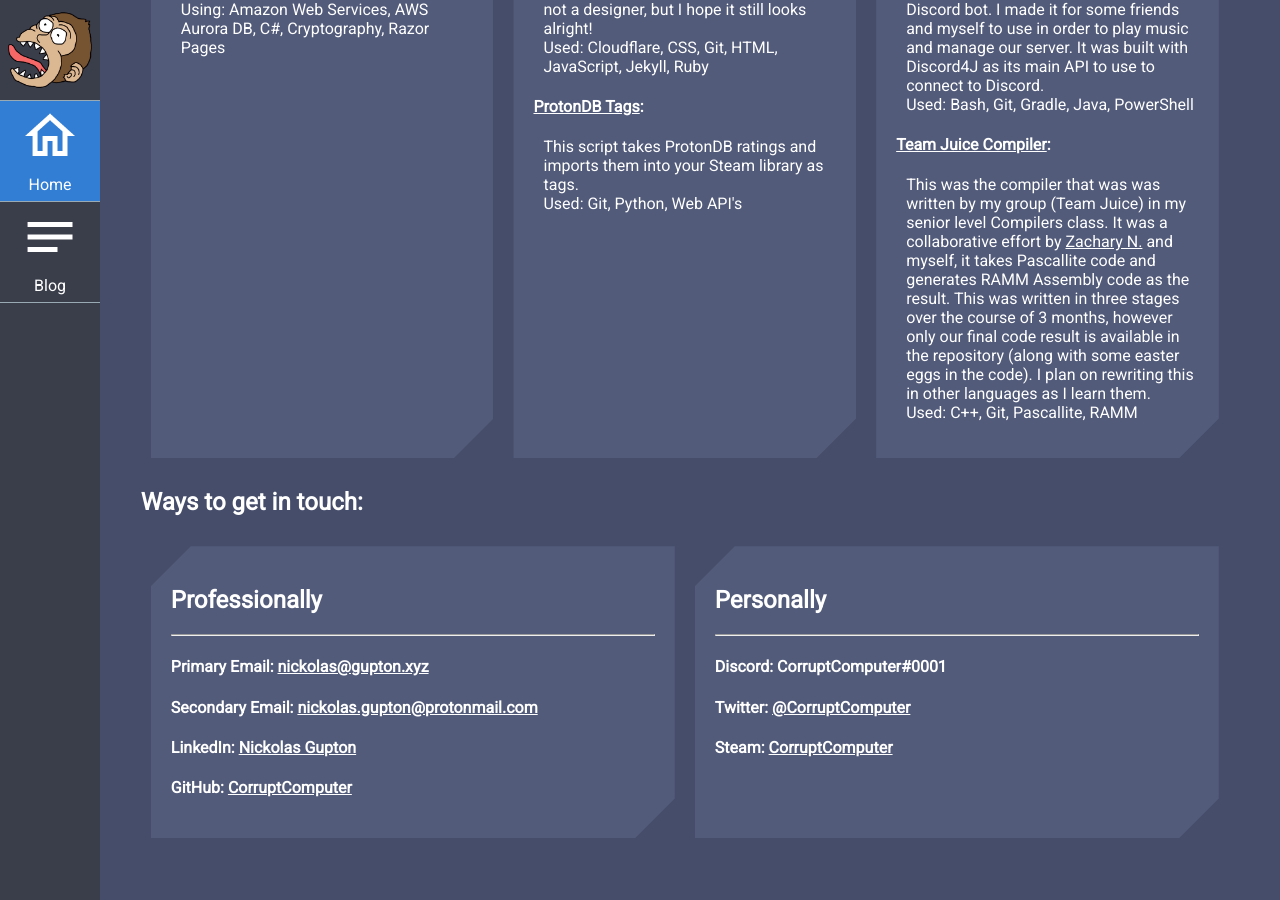
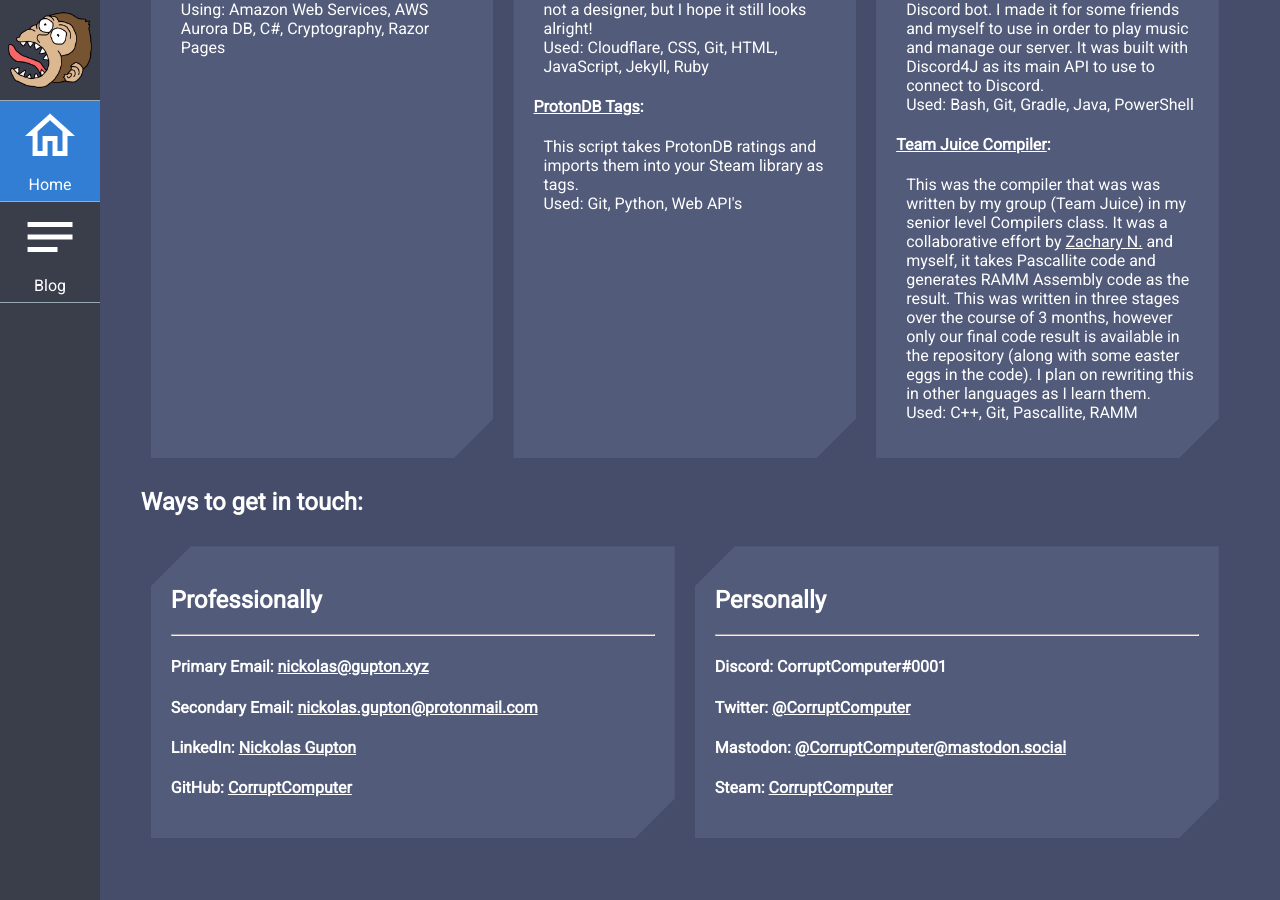
Before and after one commit to CorruptComputer/home, a Jekyll site: the page built from index.html, in a window 1280 px wide and 900 px high, scrolled down 1551 px. Built offline with Jekyll 4.4.1, drawn with Linux system fonts in a browser that asks for light colours.

Commit message:
Add Mastodon profile

```diff
--- a/index.html
+++ b/index.html
@@ -182,6 +182,7 @@
         <h2>Personally</h2><hr />
         <h4>Discord: CorruptComputer#0001</h4>
         <h4>Twitter: <a href="https://twitter.com/CorruptComputer" target="_blank" rel="noopener">@CorruptComputer</a></h4>
+        <h4>Mastodon: <a rel="me" href="https://mastodon.social/@CorruptComputer" target="_blank" rel="noopener">@CorruptComputer@mastodon.social</a></h4>
         <h4>Steam: <a href="https://steamcommunity.com/id/CorruptComputer" target="_blank" rel="noopener">CorruptComputer</a></h4>
     </div>
 </div>
```
